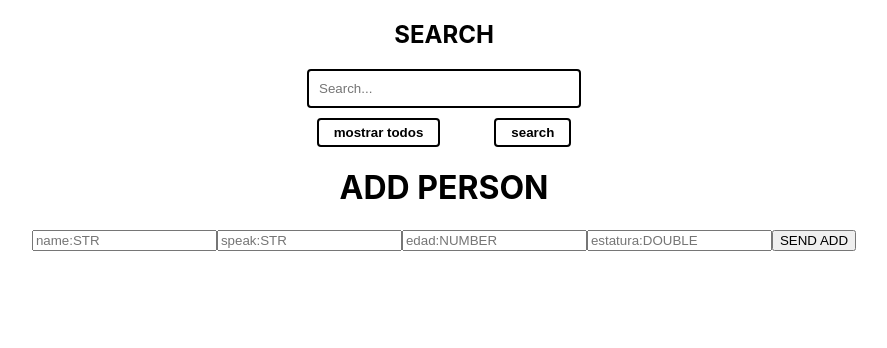
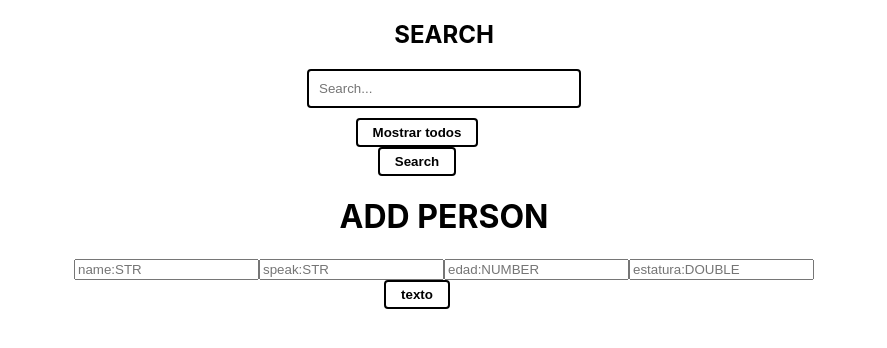
Before and after one commit to AlexLealInchcape/crud-front-app, a React (Create React App) app: page / in a window 1280 px wide. Shown: the top 348 px of the page, without its empty margins (196-1083 px from the left). Built offline with nearby package versions, Linux system fonts and the light colour scheme.

Commit message:
button shared component + apply button in addupdate comp & search bar

```diff
--- a/src/components/atom/Button.jsx
+++ b/src/components/atom/Button.jsx
@@ -1,12 +1,10 @@
 import React from "react";
 import style from '../atom/button.module.css';
 
-const Button = ({handleSubmit, handleMostrar}) => {
-
+const Button = ({ action, label }) => {
     return (
         <div>
-            <button className={style.btn1} type="submit" onClick={handleMostrar}>mostrar todos</button>
-            <button className={style.btn2} type="submit" onClick={handleSubmit}>search</button>
+            <button className={style.btn1} type="submit" onClick={action}>{label}</button>
         </div>
     )
 }
--- a/src/components/molecules/SearchBar/SearchBar.jsx
+++ b/src/components/molecules/SearchBar/SearchBar.jsx
@@ -9,6 +9,7 @@ const Search = () => {
 
     const handleSubmit = (e) => {
         e.preventDefault()
+        console.log('search', search)
     }
 
     const handleChange = (e) => {
@@ -27,7 +28,8 @@ const Search = () => {
             <h2 className={style.search}>Search</h2>
             <input className={style.input} value={search} onChange={e => handleChange(e)} placeholder="Search..." />
             <div>
-                <Button handleMostrar={handleMostrar} handleSubmit={handleSubmit}/>
+                <Button action={handleMostrar} label='Mostrar todos' />
+                <Button action={handleSubmit} label='Search' />
             </div>
         </div>
     )
--- a/src/components/molecules/addUpdate/AddUpdate.jsx
+++ b/src/components/molecules/addUpdate/AddUpdate.jsx
@@ -1,4 +1,5 @@
 import React, { useState, useEffect } from "react";
+import Button from "../../atom/Button";
 
 const initialPersonas = [
     {
@@ -56,7 +57,7 @@ const AddUpdate = () => {
                         <input placeholder="speak:STR" defaultValue=''></input>
                         <input placeholder="edad:NUMBER" defaultValue=''></input>
                         <input placeholder="estatura:DOUBLE" defaultValue=''></input>
-                        <button onClick={addUser}>SEND ADD</button>
+                        <Button action={addUser} label='texto' />
                     </div>
                     :
                     <div>
```
